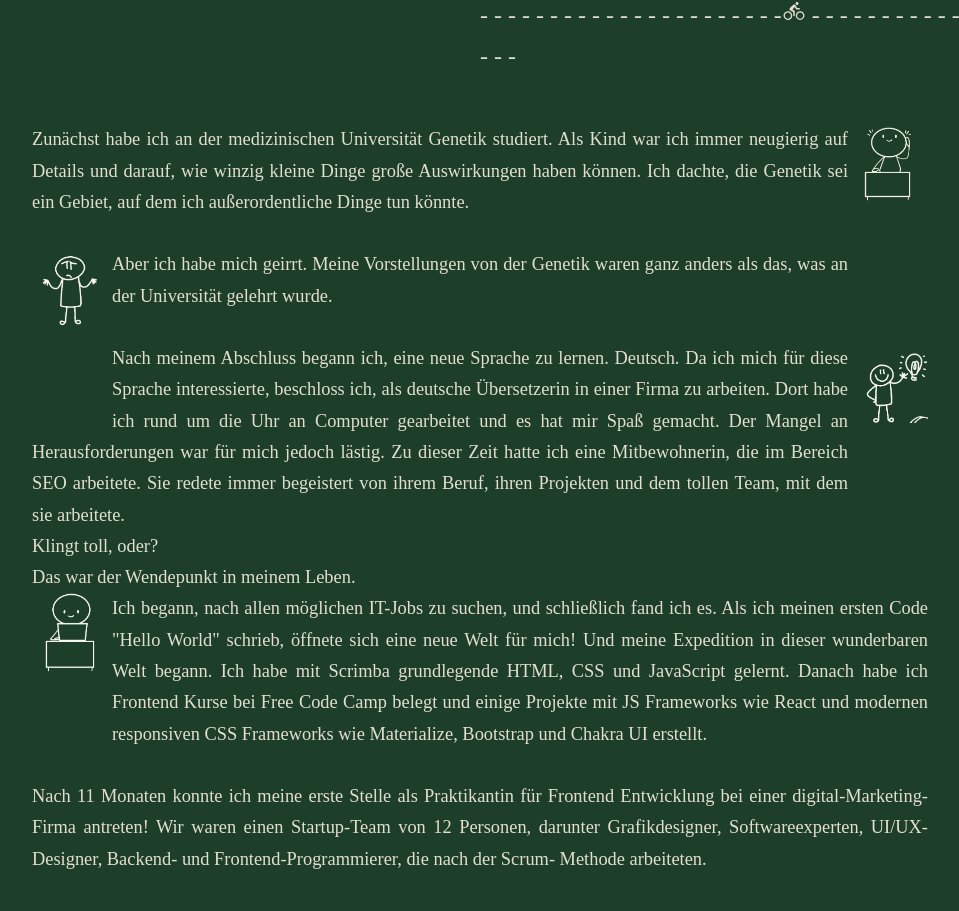
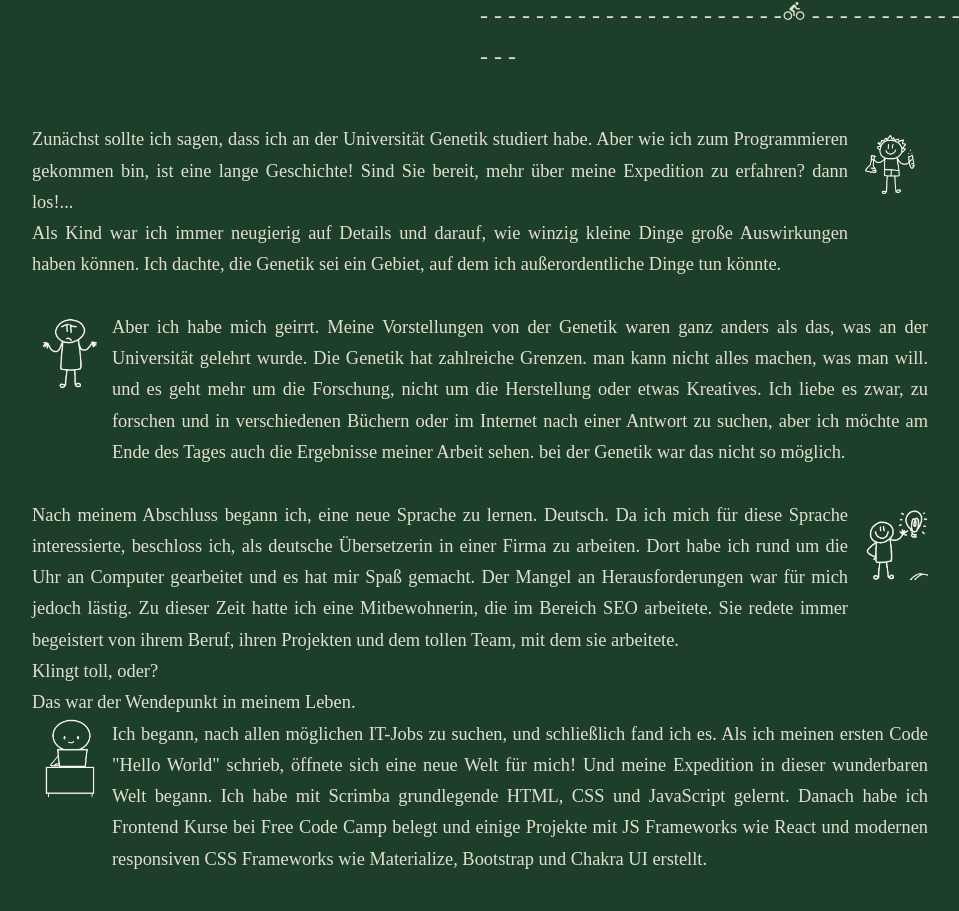
Before and after one commit to Sarah-Rz/mein-traumjob, a React (Create React App) app: page / in a window 1280 px wide. Shown: the part 1357-2268 px from the top of the page, without its empty margins (160-1119 px from the left). Built offline with nearby package versions, Linux system fonts and the light colour scheme; a web font is replaced by a local one.

Commit message:
content added -nav responsive

```diff
--- a/src/components/about/About.jsx
+++ b/src/components/about/About.jsx
@@ -8,6 +8,7 @@ import m7 from "../../assets/m7.png";
 import m8 from "../../assets/m8.png";
 import m9 from "../../assets/m9.png";
 import m10 from "../../assets/m10.png";
+import m11 from "../../assets/m11.png";
 import { AiFillFolderOpen } from "react-icons/ai";
 import { AiOutlineLaptop } from "react-icons/ai";
 import {IoIosBicycle} from 'react-icons/io';
@@ -62,17 +63,26 @@ const About = () => {
       <div className="about__story-part-2">
         <p>
         <div className="right-img">
-          <img src={m4} alt="" />
+          <img src={m11} alt="" />
         </div>
-        Zunächst habe ich an der medizinischen Universität Genetik studiert.
-        Als Kind war ich immer neugierig auf Details und darauf, wie winzig kleine Dinge große Auswirkungen haben können.
+        Zunächst sollte ich sagen, dass ich an der Universität Genetik studiert habe.
+        Aber wie ich zum Programmieren gekommen bin, ist eine lange Geschichte! Sind Sie bereit,
+        mehr über meine Expedition zu erfahren? dann los!...
+        <br />
+        Als Kind war ich immer neugierig auf Details und darauf, wie winzig kleine Dinge große
+        Auswirkungen haben können.
         Ich dachte, die Genetik sei ein Gebiet, auf dem ich außerordentliche Dinge tun könnte.</p>
         <br />
         <div className="left-img">
           <img src={m5} alt="" />
         </div>
         <p>
-        Aber ich habe mich geirrt. Meine Vorstellungen von der Genetik waren ganz anders als das, was an der Universität gelehrt wurde.
+        Aber ich habe mich geirrt. Meine Vorstellungen von der Genetik waren ganz anders als das,
+        was an der Universität gelehrt wurde. Die Genetik hat zahlreiche Grenzen.
+        man kann nicht alles machen, was man will. und es geht mehr um die Forschung, nicht um die
+        Herstellung oder etwas Kreatives. Ich liebe es zwar, zu forschen und in verschiedenen Büchern oder
+        im Internet nach einer Antwort zu suchen, aber ich möchte am Ende des Tages auch die Ergebnisse
+        meiner Arbeit sehen. bei der Genetik war das nicht so möglich.
         </p>
         <br />
         <div className="right-img">
--- a/src/components/nav/nav.css
+++ b/src/components/nav/nav.css
@@ -38,7 +38,7 @@ nav a.active {
         font-size: 0.6rem;
     }
     nav {
-        padding: 0.5rem 0.2rem;
-        gap: 0.3rem;
+        padding: 0.5rem 0.1rem;
+        gap: 0.2rem;
     }
  }
```
Also changed, not shown: src/assets/m11.png (added).
